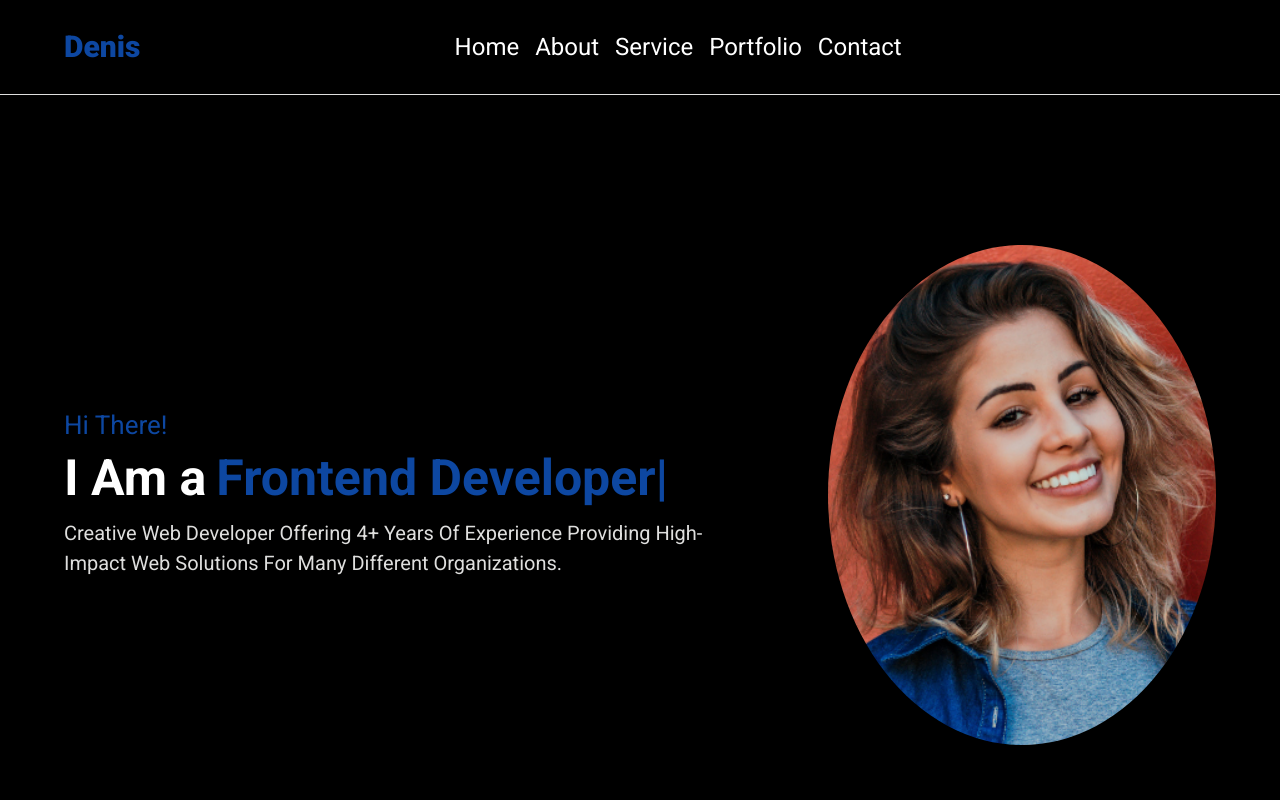
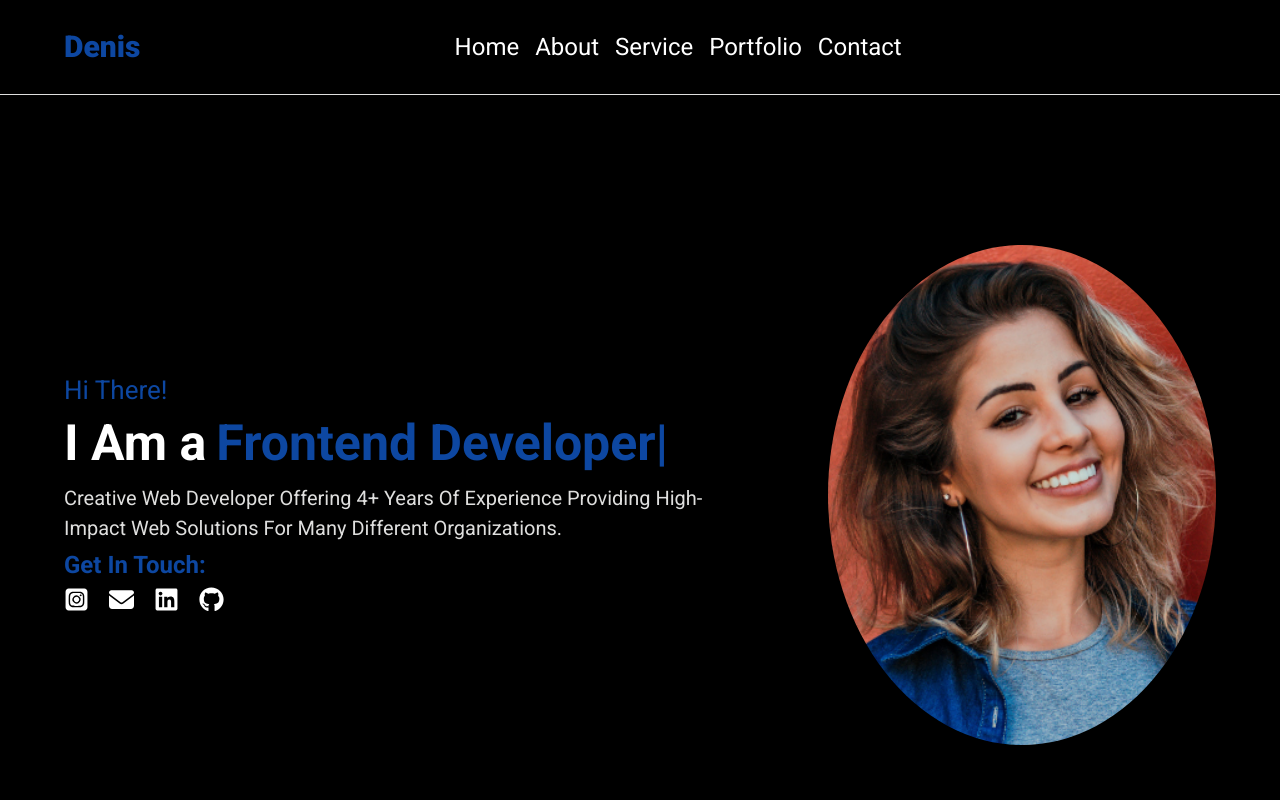
Before and after one commit to DenisMoldovanu/Portfolio, a React (Create React App) app: page / in a window 1280 px wide. Shown: the top 800 px of the page. Built offline with nearby package versions, Linux system fonts and the light colour scheme.

Commit message:
update hero

```diff
--- a/src/components/hero/Hero.js
+++ b/src/components/hero/Hero.js
@@ -1,9 +1,18 @@
 import "./style.scss";
 import { TypeAnimation } from "react-type-animation";
 import hero from "../../assets/img/Home-Image.png";
+import { FontAwesomeIcon } from "@fortawesome/react-fontawesome";
+import {
+    faSquareInstagram,
+    faLinkedin,
+    faGithub,
+} from "@fortawesome/free-brands-svg-icons";
+import { faEnvelope } from "@fortawesome/free-solid-svg-icons";
+// import background from "../../assets/img/portfolio-1.png";
 function Hero() {
     return (
         <div className="hero">
+            {/* <img src={background} alt="" /> */}
             <div className="content">
                 <h2>Hi There!</h2>
                 <h1>
@@ -32,6 +41,42 @@ function Hero() {
                     Providing High-Impact Web Solutions For Many Different
                     Organizations.
                 </p>
+                <div className="contact-section">
+                    <h3>get in touch:</h3>
+                    <div class="contact-info">
+                        <div class="info-item">
+                            <div class="detail">
+                                <a href="">
+                                    <FontAwesomeIcon icon={faSquareInstagram} />
+                                </a>
+                            </div>
+                        </div>
+
+                        <div class="info-item">
+                            <div class="detail">
+                                <a href="">
+                                    <FontAwesomeIcon icon={faEnvelope} />
+                                </a>
+                            </div>
+                        </div>
+
+                        <div class="info-item">
+                            <div class="detail">
+                                <a href="">
+                                    <FontAwesomeIcon icon={faLinkedin} />
+                                </a>
+                            </div>
+                        </div>
+
+                        <div class="info-item">
+                            <div class="detail">
+                                <a href="">
+                                    <FontAwesomeIcon icon={faGithub} />
+                                </a>
+                            </div>
+                        </div>
+                    </div>
+                </div>
             </div>
             <div className="img-box">
                 <img src={hero} alt="Denis" />
--- a/src/components/hero/style.scss
+++ b/src/components/hero/style.scss
@@ -1,40 +1,70 @@
-@import '../../assets/styles/colors.scss';
+@import "../../assets/styles/colors.scss";
 
-.hero{
+.hero {
     min-height: 100vh;
     padding: 0px 5%;
     display: flex;
     align-items: center;
     justify-content: space-between;
     gap: 4rem;
+    // background-color: rgba(0, 0, 0, 0.8);
 
-	.content{
+    .content {
         max-width: 700px;
-		h2{
+        h2 {
             color: $blueDark;
             font-size: 26px;
             margin-bottom: 15px;
         }
-		h1{
+        h1 {
             font-size: 50px;
             margin-bottom: 15px;
             font-weight: 700;
-			span{
+            span {
                 color: $blueDark;
                 margin-left: 10px;
             }
         }
-		p{
+        p {
             line-height: 1.5;
             color: $lightGrey;
+            margin-bottom: 10px;
         }
     }
-	.img-box{
+    .contact-section {
+        h3 {
+            font-size: 24px;
+            font-weight: 700;
+            text-transform: capitalize;
+            margin-bottom: 10px;
+			color: $blueDark;
+        }
+        .contact-info {
+            display: flex;
+            align-items: center;
+			.info-item{
+				margin-right: 20px;
+			}
+            .detail {
+                a {
+                    color: $white;
+                    svg {
+                        width: 25px;
+                        height: 25px;
+                    }
+                    &:hover {
+                        color: $blueLight;
+                    }
+                }
+            }
+        }
+    }
+    .img-box {
         width: 500px;
         height: 500px;
         border-radius: 50%;
         overflow: hidden;
-		img{
+        img {
             object-fit: cover;
             width: 100%;
             height: 100%;
```
Lines whose indentation alone changed are shown as unchanged.
